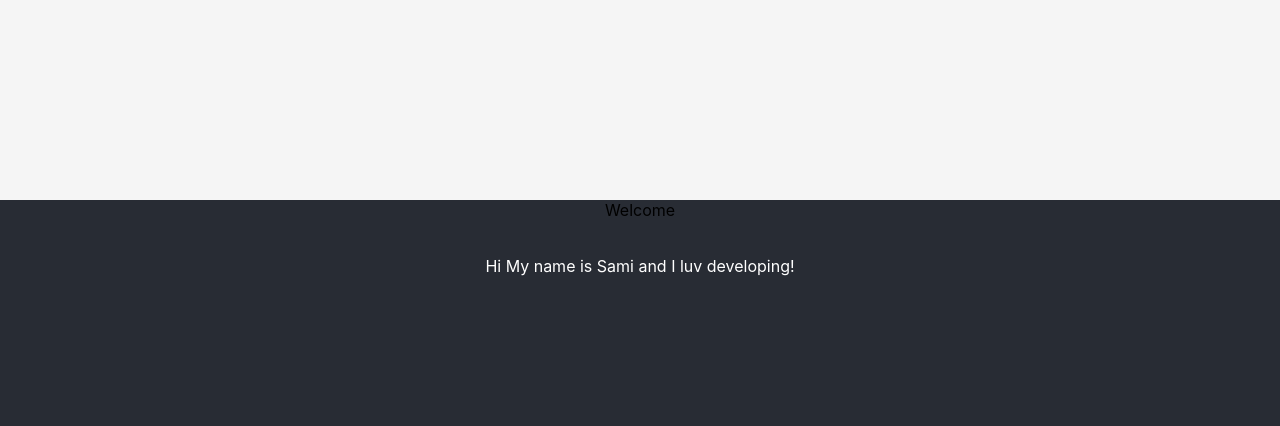
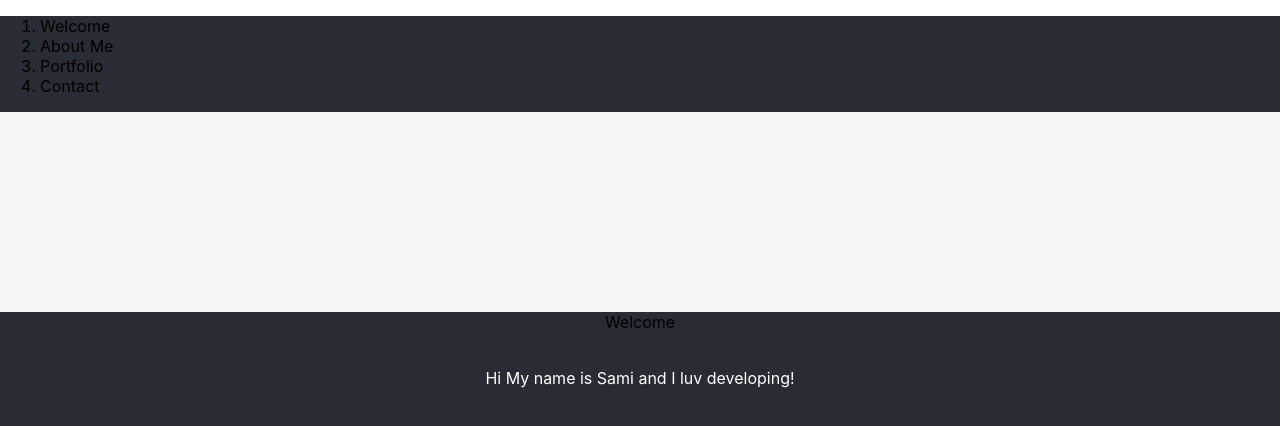
Before and after one commit to SamkHarks/My-page, a React (Create React App) app: page / in a window 1280 px wide. Shown: the top 426 px of the page. Built offline with nearby package versions, Linux system fonts and the light colour scheme.

Commit message:
update components

```diff
--- a/src/components/Header.js
+++ b/src/components/Header.js
@@ -12,20 +12,33 @@ export const sections = [
 
 export const Header = ({ sectionRefs }) => {
     const [isOpen, setIsOpen] = useState(false);
-    const isScrolledUp = useScroll();
 
     const onClick = () => {
         setIsOpen(!isOpen);
     };
-    const scrollToSection = (sectionId) => {
-        const section = sectionRefs[sectionId];
-        if (section) {
-            onClick();
-            section.current.scrollIntoView({ behavior: 'smooth' });
-        }
+
+    return (
+        <>
+            <HeaderToggle
+                onClick={onClick}
+                isOpen={isOpen}
+            />
+            <HeaderSections
+                onClick={onClick}
+                sectionRefs={sectionRefs}
+                isOpen={isOpen}
+            />
+        </>
+    );
 };
+
+const HeaderToggle = ({
+    isOpen,
+    onClick
+}) => {
+    const isScrolledUp = useScroll();
     return (
-        <div className={`Sticky-header ${isScrolledUp || isOpen ? 'visible' : 'hidden'} ${isOpen && 'open'}`}>
+        <div className={`Sticky-header ${isScrolledUp || isOpen ? 'visible' : 'hidden'}`}>
             <div style={{
                 display: 'flex',
                 alignItems: 'flex-start',
@@ -36,12 +49,26 @@ export const Header = ({ sectionRefs }) => {
                     {isOpen ? 'Close Menu' : 'Open Menu'}
                 </button>
             </div>
-            {isOpen &&
-                <div style={{
-                    display: 'flex',
-                    alignItems: 'center',
-                    justifyContent: 'flex-start',
-                }}>
+
+        </div>
+    );
+};
+
+const HeaderSections = ({
+    onClick,
+    sectionRefs,
+    isOpen
+}) => {
+
+    const scrollToSection = (sectionId) => {
+        const section = sectionRefs[sectionId];
+        if (section) {
+            onClick();
+            section.current.scrollIntoView({ behavior: 'smooth' });
+        }
+    };
+    return (
+        <div className={`header-sections ${isOpen ? 'open' : 'closed'}`}>
             <ol>
                 {
                     sections.map((section) => {
@@ -57,7 +84,5 @@ export const Header = ({ sectionRefs }) => {
                 }
             </ol>
         </div>
-            }
-        </div>
     );
 };
```
Lines whose indentation alone changed are shown as unchanged.
